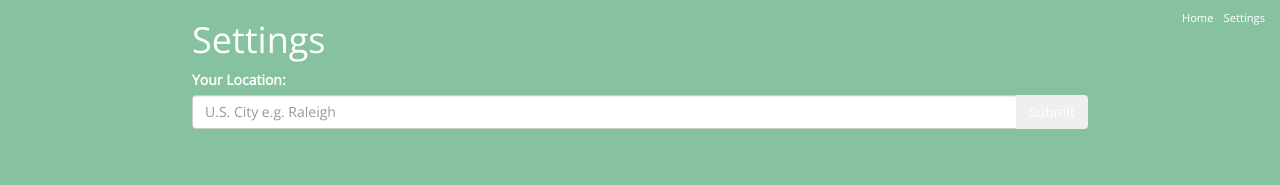
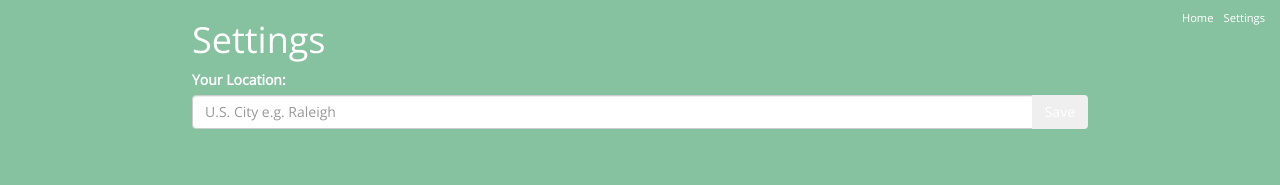
Before and after one commit to dlchung/goodwalks, a React (Create React App) app: page /settings in a window 1280 px wide. Shown: the top 185 px of the page. Built offline with nearby package versions, Linux system fonts and the light colour scheme.

Commit message:
background color transitions

```diff
--- a/src/components/search_bar.js
+++ b/src/components/search_bar.js
@@ -37,7 +37,7 @@ export default class SearchBar extends Component {
               onChange={this.onInputChange}
             />
             <span className="input-group-btn">
-              <button type="submit" className="btn btn-secondary">Submit</button>
+              <button type="submit" className="btn btn-secondary">Save</button>
             </span>
           </div>
           <div className="text-help">{this.state.textHelp}</div>
--- a/src/index.css
+++ b/src/index.css
@@ -130,6 +130,11 @@
 body {
   color: #fff;
   font-family: 'Open Sans', sans-serif;
+  -webkit-transition: background-color 1.0s ease-in-out;
+  -moz-transition: background-color 1.0s ease-in-out;
+  -o-transition: background-color 1.0s ease-in-out;
+  -khtml-transition: background-color 1.0s ease-in-out;
+  transition: background-color 1.0s ease-in-out;
 }
 
 body.great-weather { background-color: #86c2a0; }
--- a/src/index.js
+++ b/src/index.js
@@ -6,6 +6,7 @@ import { createStore, applyMiddleware } from 'redux';
 import ReduxPromise from 'redux-promise';
 import routes from './routes';
 import './index.css';
+//import ReactCSSTransitionGroup from 'react-addons-css-transition-group';
 
 import reducers from './reducers';
 
```
